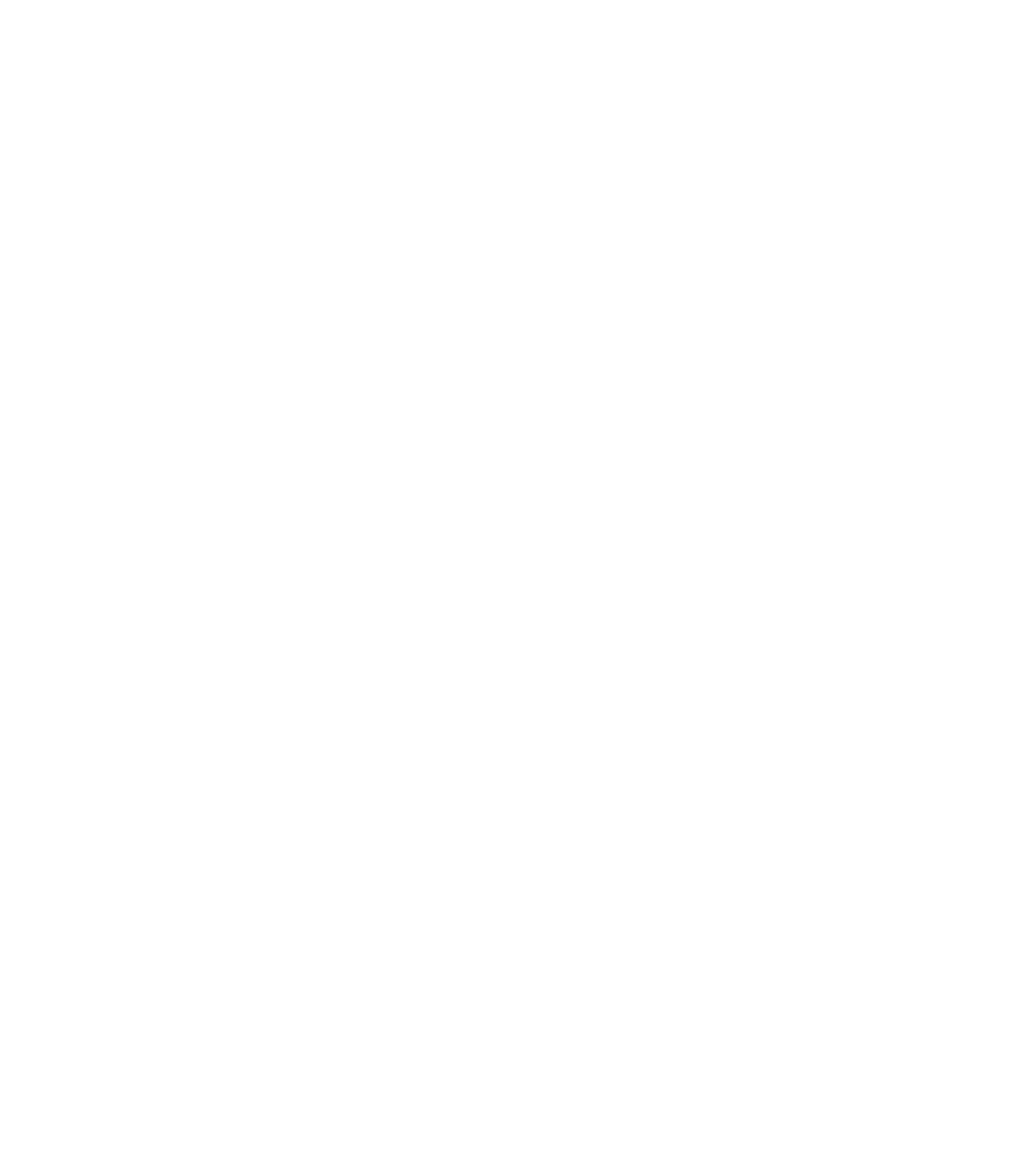
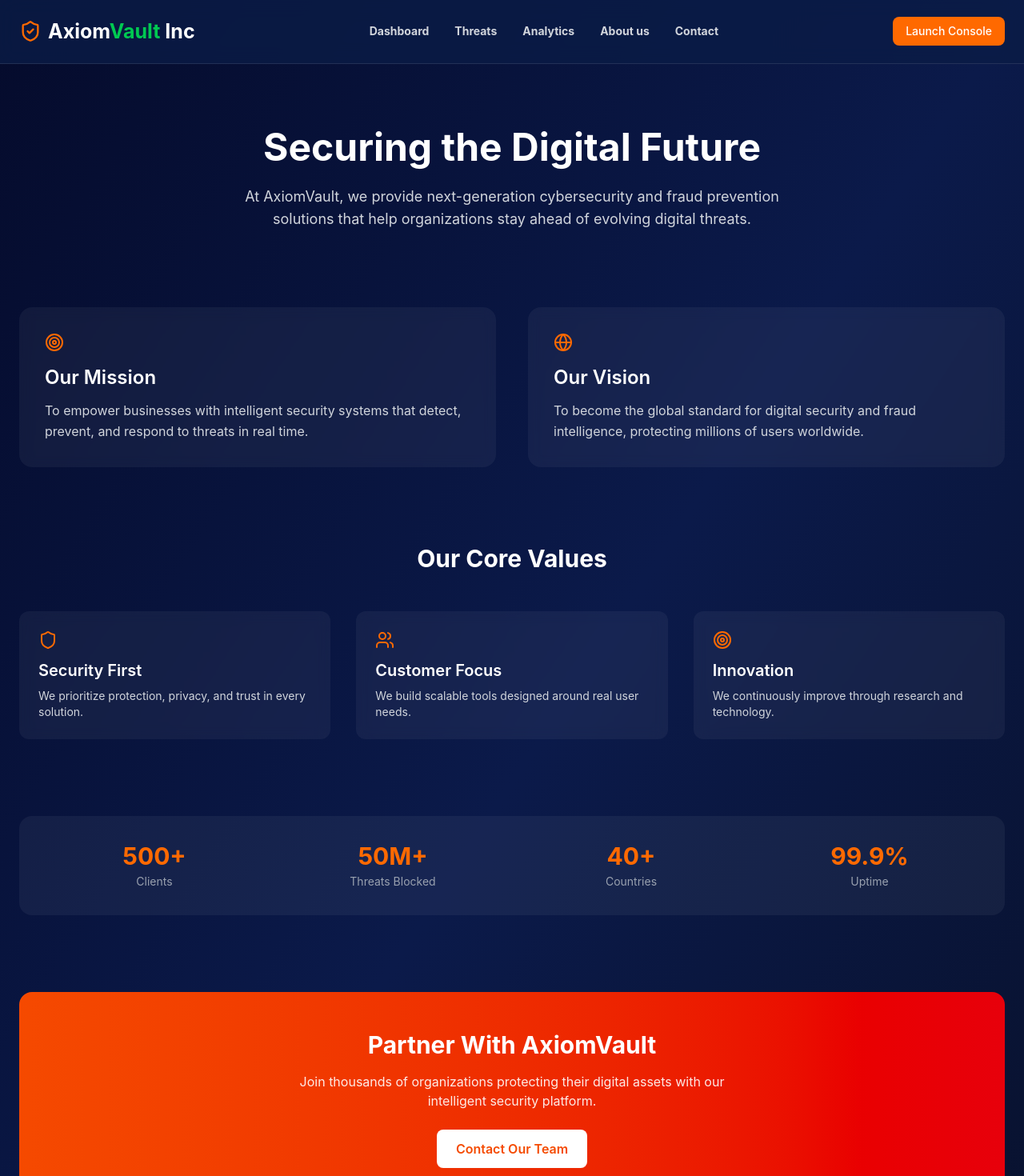
Before and after one commit to chikamso-cmd/AxiomVault, a React (Vite) app: page /about in a window 1280 px wide. Before the commit this address had no page. Shown: the top 1470 px of the page at 80% size. Before the commit the page ends 800 px from the top, so only its background shows below. Built offline with nearby package versions, Linux system fonts and the light colour scheme.

Commit message:
added the about page

```diff
--- a/src/App.jsx
+++ b/src/App.jsx
@@ -6,6 +6,7 @@
 import Analytics from "./Pages/Analytics";
 import Threats from "./Pages/Threats";
 import ContactPage from "./Pages/Contact";
+import AboutUs from "./Pages/AboutUs";
 
 
 function App() {
@@ -19,6 +20,7 @@
       <Routes>
         <Route path="/" element={<LandingPage />} />
         <Route path="/dashboard" element={<Dashboard />} />
+        <Route path="/about" element={<AboutUs />} />
         <Route path="/analytics" element={<Analytics />} />
         <Route path="/threats" element={<Threats />} />
         <Route path="/contact" element={<ContactPage />} />
--- /dev/null
+++ b/src/Pages/AboutUs.jsx
@@ -0,0 +1,164 @@
+import { motion } from "framer-motion";
+import { Shield, Users, Target, Globe } from "lucide-react";
+import Footer from "../components/Footer";
+import Nav from "../components/Nav";
+
+export default function AboutUs() {
+  return (
+    <div className="min-h-screen bg-gradient-to-br from-[#050B2C] via-[#0B1A4A] to-[#081029] text-white">
+      {/* Header */}
+      <Nav />
+
+      {/* Hero */}
+      <section className="max-w-7xl mx-auto px-6 pt-40 pb-24 text-center">
+        <motion.h2
+          initial={{ opacity: 0, y: 20 }}
+          animate={{ opacity: 1, y: 0 }}
+          transition={{ duration: 0.6 }}
+          className="text-4xl md:text-5xl font-bold mb-6"
+        >
+          Securing the Digital Future
+        </motion.h2>
+
+        <motion.p
+          initial={{ opacity: 0 }}
+          animate={{ opacity: 1 }}
+          transition={{ delay: 0.3 }}
+          className="max-w-2xl mx-auto text-gray-300 text-lg"
+        >
+          At AxiomVault, we provide next-generation cybersecurity and fraud
+          prevention solutions that help organizations stay ahead of evolving
+          digital threats.
+        </motion.p>
+      </section>
+
+      {/* Mission / Vision */}
+      <section className="max-w-7xl mx-auto px-6 pb-24 grid md:grid-cols-2 gap-10">
+        <motion.div
+          whileInView={{ opacity: 1, y: 0 }}
+          initial={{ opacity: 0, y: 30 }}
+          transition={{ duration: 0.5 }}
+          viewport={{ once: true }}
+          className="bg-white/5 backdrop-blur rounded-2xl p-8"
+        >
+          <Target className="text-orange-500 mb-4" />
+          <h3 className="text-2xl font-semibold mb-3">Our Mission</h3>
+          <p className="text-gray-300 leading-relaxed">
+            To empower businesses with intelligent security systems that detect,
+            prevent, and respond to threats in real time.
+          </p>
+        </motion.div>
+
+        <motion.div
+          whileInView={{ opacity: 1, y: 0 }}
+          initial={{ opacity: 0, y: 30 }}
+          transition={{ duration: 0.5, delay: 0.1 }}
+          viewport={{ once: true }}
+          className="bg-white/5 backdrop-blur rounded-2xl p-8"
+        >
+          <Globe className="text-orange-500 mb-4" />
+          <h3 className="text-2xl font-semibold mb-3">Our Vision</h3>
+          <p className="text-gray-300 leading-relaxed">
+            To become the global standard for digital security and fraud
+            intelligence, protecting millions of users worldwide.
+          </p>
+        </motion.div>
+      </section>
+
+      {/* Values */}
+      <section className="max-w-7xl mx-auto px-6 pb-24">
+        <h3 className="text-3xl font-bold text-center mb-12">
+          Our Core Values
+        </h3>
+
+        <div className="grid sm:grid-cols-2 lg:grid-cols-3 gap-8">
+          {[
+            {
+              icon: <Shield />,
+              title: "Security First",
+              desc: "We prioritize protection, privacy, and trust in every solution.",
+            },
+            {
+              icon: <Users />,
+              title: "Customer Focus",
+              desc: "We build scalable tools designed around real user needs.",
+            },
+            {
+              icon: <Target />,
+              title: "Innovation",
+              desc: "We continuously improve through research and technology.",
+            },
+          ].map((item, i) => (
+            <motion.div
+              key={i}
+              whileInView={{ opacity: 1, y: 0 }}
+              initial={{ opacity: 0, y: 20 }}
+              transition={{ delay: i * 0.1 }}
+              viewport={{ once: true }}
+              className="bg-white/5 backdrop-blur rounded-xl p-6"
+            >
+              <div className="text-orange-500 mb-3">{item.icon}</div>
+              <h4 className="text-xl font-semibold mb-2">{item.title}</h4>
+              <p className="text-gray-300 text-sm">{item.desc}</p>
+            </motion.div>
+          ))}
+        </div>
+      </section>
+
+      {/* Stats */}
+      <section className="max-w-7xl mx-auto px-6 pb-24">
+        <div className="grid grid-cols-2 md:grid-cols-4 gap-6 bg-white/5 rounded-2xl p-8 text-center">
+          {[
+            {
+              label: "Clients",
+              value: "500+",
+            },
+            {
+              label: "Threats Blocked",
+              value: "50M+",
+            },
+            {
+              label: "Countries",
+              value: "40+",
+            },
+            {
+              label: "Uptime",
+              value: "99.9%",
+            },
+          ].map((stat, i) => (
+            <div key={i}>
+              <p className="text-3xl font-bold text-orange-500">{stat.value}</p>
+              <p className="text-gray-400 text-sm mt-1">{stat.label}</p>
+            </div>
+          ))}
+        </div>
+      </section>
+
+      {/* CTA */}
+      <section className="max-w-7xl mx-auto px-6 pb-32 text-center">
+        <motion.div
+          whileInView={{ opacity: 1, y: 0 }}
+          initial={{ opacity: 0, y: 30 }}
+          transition={{ duration: 0.6 }}
+          viewport={{ once: true }}
+          className="bg-gradient-to-r from-orange-600 to-red-600 rounded-2xl p-12"
+        >
+          <h3 className="text-3xl font-bold mb-4">Partner With AxiomVault</h3>
+          <p className="text-white/90 mb-6 max-w-xl mx-auto">
+            Join thousands of organizations protecting their digital assets with
+            our intelligent security platform.
+          </p>
+
+          <button className="bg-white text-orange-600 font-semibold px-6 py-3 rounded-lg hover:bg-gray-100 transition">
+            Contact Our Team
+          </button>
+        </motion.div>
+      </section>
+
+      {/* Footer */}
+      <footer className="border-t border-white/10 py-6 text-center text-gray-400 text-sm">
+        <Footer />
+      </footer>
+    </div>
+  );
+}
--- a/src/components/Footer.jsx
+++ b/src/components/Footer.jsx
@@ -21,7 +21,7 @@
           <h2 className="font-bold text-[20px] pb-5 text-white">Quick Links</h2>
           <ul className="space-y-2 text-[16px]">
             <Link
-              to="#"
+              to="/about"
               className="hover:text-white transition-colors duration-300"
             >
               <li>About us</li>
--- a/src/components/Nav.jsx
+++ b/src/components/Nav.jsx
@@ -40,7 +40,7 @@
             Analytics
           </Link>
           <Link
-            to="#"
+            to="/about"
             className="hover:text-green-500 transition-colors duration-300 font-bold"
           >
             About us
@@ -95,7 +95,7 @@
               Analytics
             </Link>
             <Link
-              to="#"
+              to="about"
               className="text-gray-300 hover:text-green-500 transition-colors duration-300 font-bold"
             >
               About us
```
